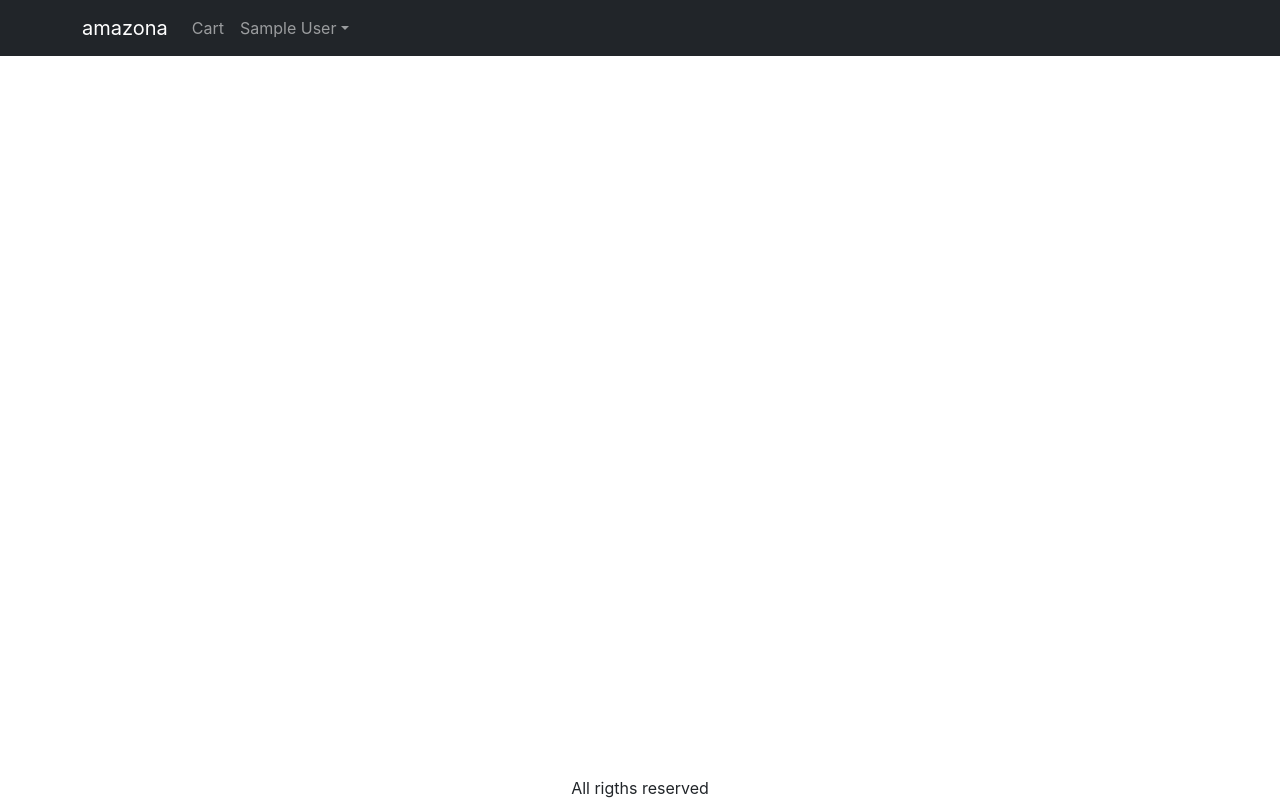
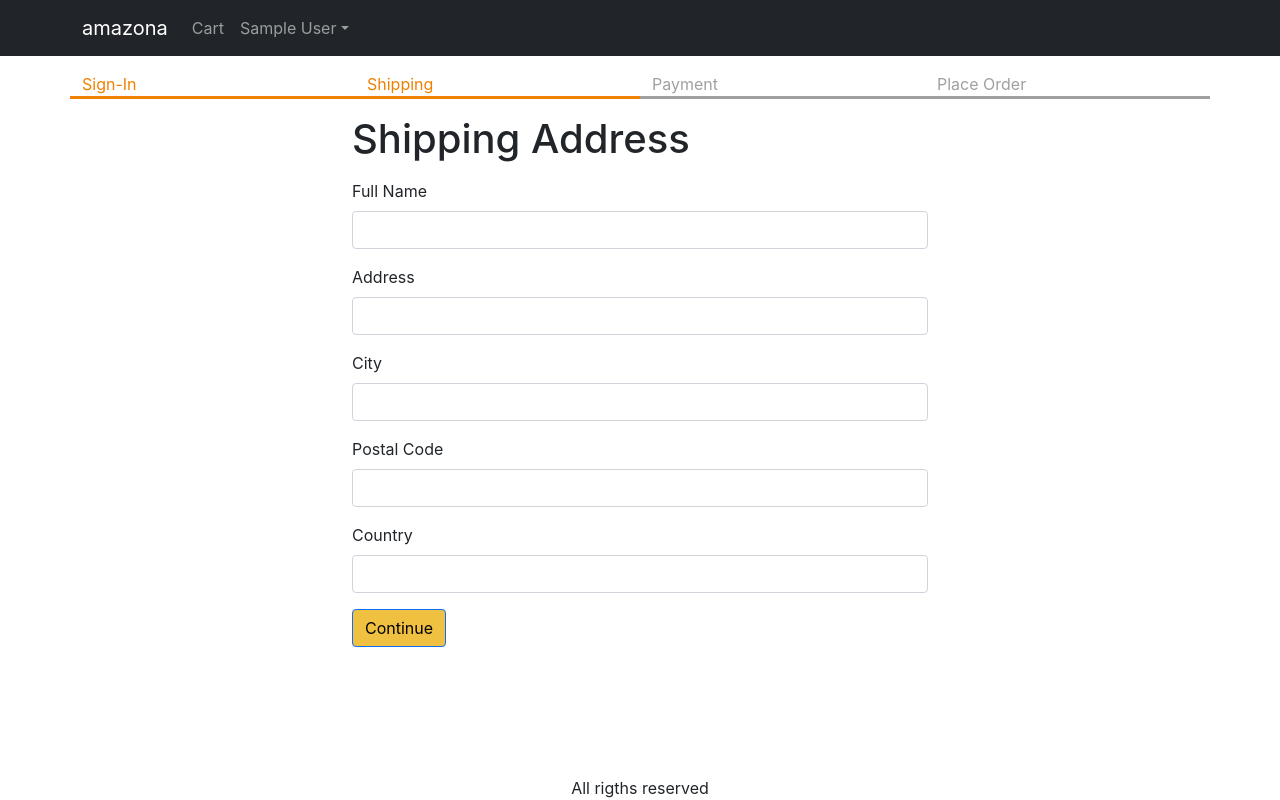
Before and after one commit to GiovanniGiannitto/mern-amazona, a React (Create React App) app in the folder frontend/: page /shipping in a window 1280 px wide. Built offline with nearby package versions, Linux system fonts and the light colour scheme; sample sign-in values are in the browser's storage.

Commit message:
video-24-save-shipping-address

```diff
--- a/frontend/src/App.js
+++ b/frontend/src/App.js
@@ -14,6 +14,7 @@ import SigninScreen from "./screens/SigninScreen";
 import NavDropdown from "react-bootstrap/esm/NavDropdown";
 import { ToastContainer } from "react-toastify";
 import "react-toastify/dist/ReactToastify.css";
+import ShippingAddressScreen from "./screens/ShippingAddressScreen";
 
 function App() {
   const { state, dispatch: ctxDispatch } = useContext(Store);
@@ -22,6 +23,7 @@ function App() {
   const signoutHandler = () => {
     ctxDispatch({ type: "USER_SIGNOUT" });
     localStorage.removeItem("userInfo");
+    localStorage.removeItem("shippingAddress");
   };
 
   return (
@@ -75,6 +77,7 @@ function App() {
               <Route path="/product/:slug" element={<ProductScreen />} />
               <Route path="/cart" element={<CartScreen />} />
               <Route path="/signin" element={<SigninScreen />} />
+              <Route path="/shipping" element={<ShippingAddressScreen />} />
               <Route path="/" element={<HomeScreen />} />
             </Routes>
           </Container>
--- a/frontend/src/Store.js
+++ b/frontend/src/Store.js
@@ -7,6 +7,9 @@ const initialState = {
     ? JSON.parse(localStorage.getItem("userInfo"))
     : null,
   cart: {
+    shippingAddress: localStorage.getItem("shippingAddress")
+      ? JSON.parse(localStorage.getItem("shippingAddress"))
+      : {},
     cartItems: localStorage.getItem("cartItems")
       ? JSON.parse(localStorage.getItem("cartItems"))
       : [],
@@ -39,6 +42,18 @@ function reducer(state, action) {
       return {
         ...state,
         userInfo: null,
+        cart: {
+          cartItems: [],
+          shippingAddress: {},
+        },
+      };
+    case "SAVE_SHIPPING_ADDRESS":
+      return {
+        ...state,
+        cart: {
+          ...state.cart,
+          shippingAddress: action.payload,
+        },
       };
     default:
       return state;
--- /dev/null
+++ b/frontend/src/components/CheckoutSteps.js
@@ -0,0 +1,13 @@
+import Col from "react-bootstrap/esm/Col";
+import Row from "react-bootstrap/esm/Row";
+
+export default function CheckoutSteps(props) {
+  return (
+    <Row className="checkout-steps">
+      <Col className={props.step1 ? "active" : ""}>Sign-In</Col>
+      <Col className={props.step2 ? "active" : ""}>Shipping</Col>
+      <Col className={props.step3 ? "active" : ""}>Payment</Col>
+      <Col className={props.step4 ? "active" : ""}>Place Order</Col>
+    </Row>
+  );
+}
--- a/frontend/src/index.css
+++ b/frontend/src/index.css
@@ -55,3 +55,13 @@ main {
 .small-container {
   max-width: 600px;
 }
+
+.checkout-steps > div {
+  border-bottom: 0.2rem solid #a0a0a0;
+  color: #a0a0a0;
+}
+
+.checkout-steps > div.active {
+  border-bottom: 0.2rem solid #f08000;
+  color: #f08000;
+}
--- /dev/null
+++ b/frontend/src/screens/ShippingAddressScreen.js
@@ -0,0 +1,111 @@
+import React, { useContext, useEffect, useState } from "react";
+import { Helmet } from "react-helmet-async";
+import Form from "react-bootstrap/Form";
+import Button from "react-bootstrap/Button";
+import { Store } from "../Store";
+import { useNavigate } from "react-router-dom";
+import CheckoutSteps from "../components/CheckoutSteps";
+
+export default function ShippingAddressScreen() {
+  const navigate = useNavigate();
+  const { state, dispatch: ctxDispatch } = useContext(Store);
+  const {
+    userInfo,
+    cart: { shippingAddress },
+  } = state;
+  const [fullName, setFullName] = useState(shippingAddress.fullName || "");
+  const [address, setAddress] = useState(shippingAddress.address || "");
+  const [city, setCity] = useState(shippingAddress.city || "");
+  const [postalCode, setPostalCode] = useState(
+    shippingAddress.postalCode || ""
+  );
+  useEffect(() => {
+    if (!userInfo) {
+      navigate("/signin?redirect=/shipping");
+    }
+  }, [userInfo, navigate]);
+  const [country, setCountry] = useState(shippingAddress.country || "");
+  const submitHandler = (e) => {
+    e.preventDefault();
+    ctxDispatch({
+      type: "SAVE_SHIPPING_ADDRESS",
+      payload: {
+        fullName,
+        address,
+        city,
+        postalCode,
+        country,
+      },
+    });
+    localStorage.setItem(
+      "shippingAddress",
+      JSON.stringify({
+        fullName,
+        address,
+        city,
+        postalCode,
+        country,
+      })
+    );
+    navigate("/payment");
+  };
+  return (
+    <div>
+      <Helmet>
+        <title>Shipping Address</title>
+      </Helmet>
+
+      <CheckoutSteps step1 step2 />
+      <div className="container small-container">
+        <h1 className="my-3">Shipping Address</h1>
+        <Form onSubmit={submitHandler}>
+          <Form.Group className="mb-3" controlId="fullName">
+            <Form.Label>Full Name</Form.Label>
+            <Form.Control
+              value={fullName}
+              onChange={(e) => setFullName(e.target.value)}
+              required
+            />
+          </Form.Group>
+          <Form.Group className="mb-3" controlId="fullName">
+            <Form.Label>Address</Form.Label>
+            <Form.Control
+              value={address}
+              onChange={(e) => setAddress(e.target.value)}
+              required
+            />
+          </Form.Group>
+          <Form.Group className="mb-3" controlId="fullName">
+            <Form.Label>City</Form.Label>
+            <Form.Control
+              value={city}
+              onChange={(e) => setCity(e.target.value)}
+              required
+            />
+          </Form.Group>
+          <Form.Group className="mb-3" controlId="fullName">
+            <Form.Label>Postal Code</Form.Label>
+            <Form.Control
+              value={postalCode}
+              onChange={(e) => setPostalCode(e.target.value)}
+              required
+            />
+          </Form.Group>
+          <Form.Group className="mb-3" controlId="fullName">
+            <Form.Label>Country</Form.Label>
+            <Form.Control
+              value={country}
+              onChange={(e) => setCountry(e.target.value)}
+              required
+            />
+          </Form.Group>
+          <div className="mb-3">
+            <Button variant="primary" type="submit">
+              Continue
+            </Button>
+          </div>
+        </Form>
+      </div>
+    </div>
+  );
+}
```
